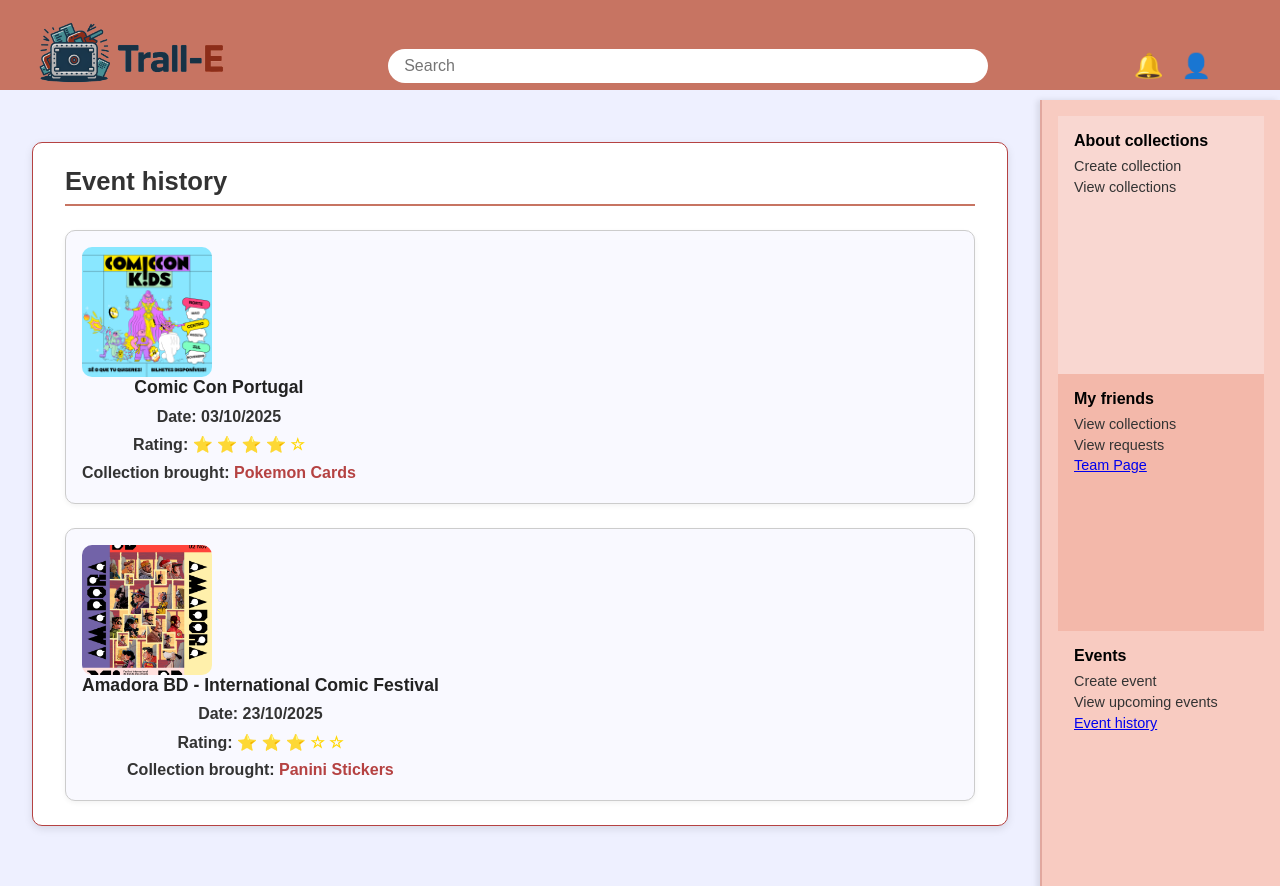
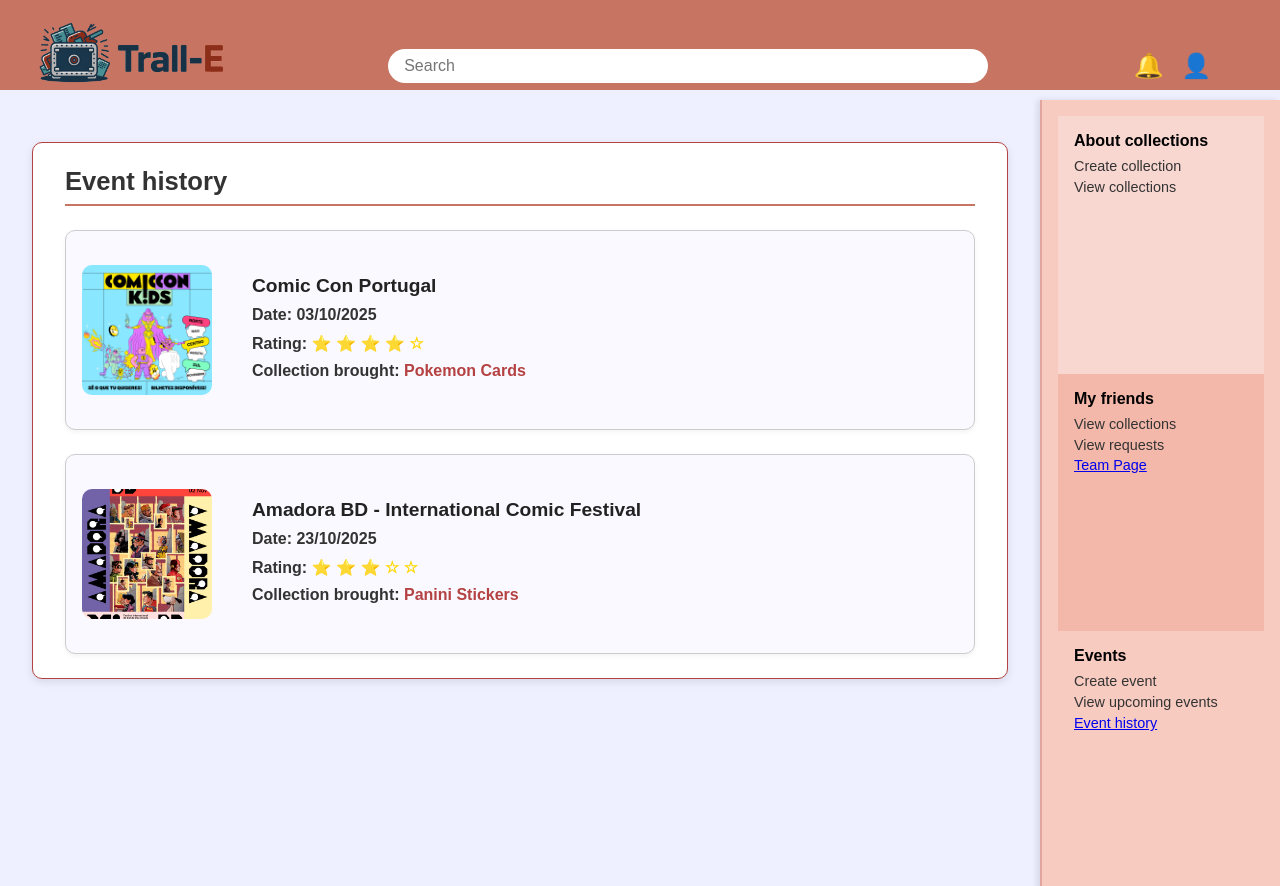
Before and after one commit to Xnd212/EIS_2526-G01_MEGI, a PHP site: page /eventhistory.html in a window 1280 px wide. Run offline with PHP 8.4, Linux system fonts and the light colour scheme.

Commit message:
eventhistory atualizado

```diff
--- a/EIS_2526-G01_MEGI/public_html/eventhistory.css
+++ b/EIS_2526-G01_MEGI/public_html/eventhistory.css
@@ -43,7 +43,9 @@
 =========================== */
 .event-card {
   display: flex;
-  align-items: flex-start; /* Alinha verticalmente a imagem e o texto */
+  flex-direction: row;         /* Garante orientação horizontal */
+  align-items: center;         /* Alinha verticalmente imagem + texto */
+  gap: 1.5rem;
   background-color: #f9f9ff;
   border: 1px solid #ccc;
   border-radius: 10px;
@@ -52,30 +54,7 @@
   transition: transform 0.2s ease;
 }
 
-.event-image {
-  width: 130px;
-  height: 130px;
-  border-radius: 10px;
-  background-color: #f3cccc;
-  background-size: cover;
-  background-position: center;
-  flex-shrink: 0; /* Garante que a imagem não encolha */
-  margin-right: 1rem; /* Espaço entre a imagem e o texto */
-}
-
-.event-info {
-  flex: 1;
-  display: flex;
-  flex-direction: column; /* Organiza o texto em coluna */
-  justify-content: flex-start; /* Alinha o texto verticalmente ao centro */
-}
-
-.event-card:hover {
-  transform: scale(1.01);
-}
-
-/* Event Image Placeholder */
-.event-image {
+.event-card .event-image {
   width: 130px;
   height: 130px;
   border-radius: 10px;
@@ -86,14 +65,18 @@
   margin-right: 1rem;
 }
 
-/* Image classes  */
-.img1 { background-image: url('images/comiccon.png'); }
-.img2 { background-image: url('images/amadoraBD.png'); }
+.event-card .event-info {
+  flex: 1;
+  display: flex;
+  flex-direction: column;
+  justify-content: center;
+  text-align: left;
+}
 
-
+/* TITLES & TEXT */
 .event-info h3 {
   margin-bottom: 0.3rem;
-  font-size: 1.1rem;
+  font-size: 1.2rem;
   color: #222;
 }
 
@@ -112,11 +95,18 @@
   text-decoration: underline;
 }
 
-/* Rating */
+/* RATING STARS */
 .rating .stars {
   font-size: 1rem;
   color: gold;
 }
+
+/* IMAGE BACKGROUNDS */
+.img1 { background-image: url('images/comiccon.png'); }
+.img2 { background-image: url('images/amadoraBD.png'); }
+
+
+
 
 /* Responsive */
 @media (max-width: 768px) {
```
